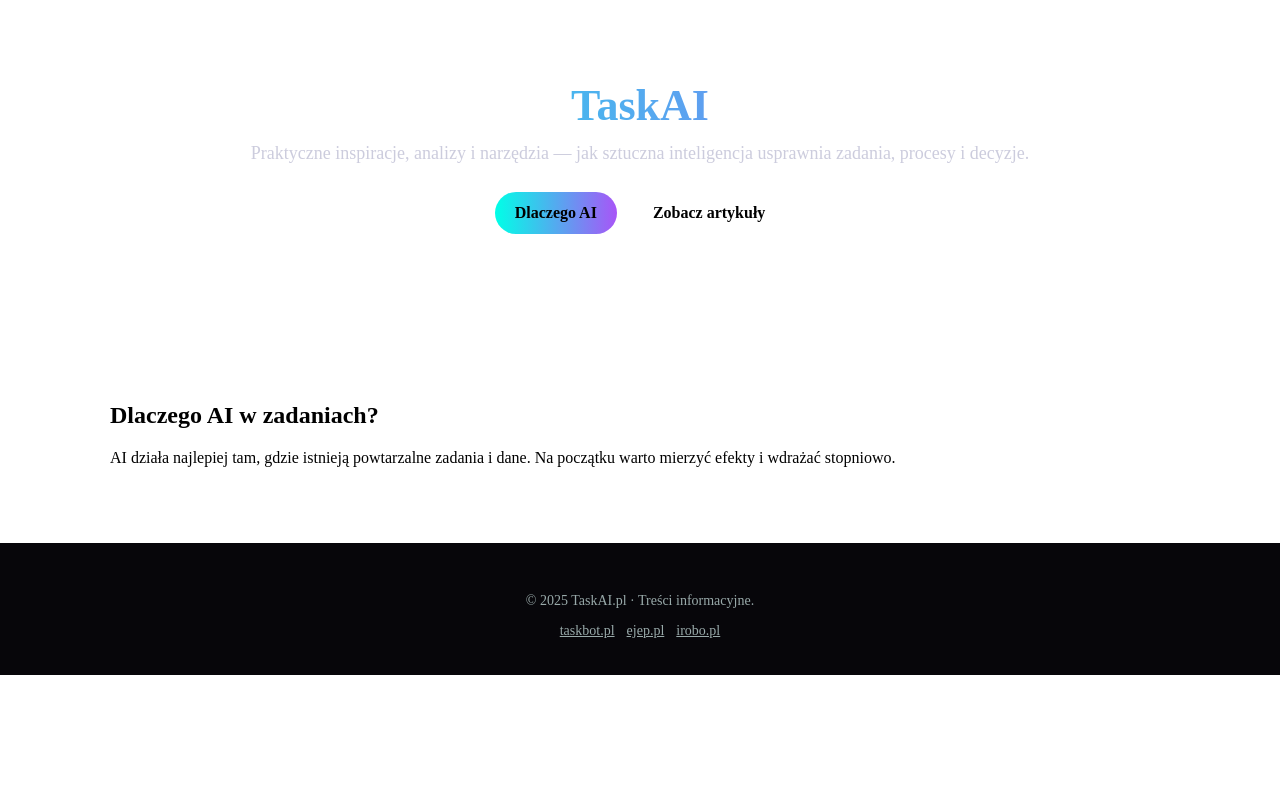
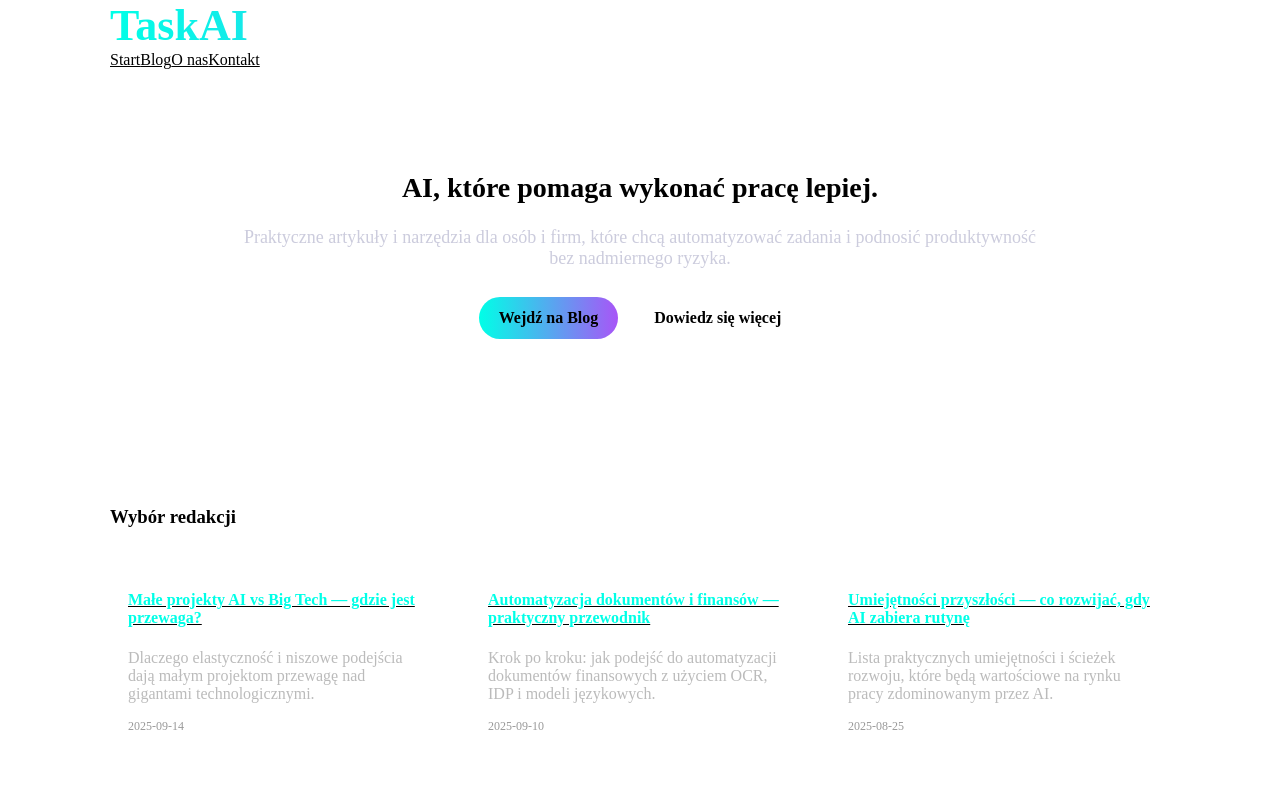
Before and after one commit to kmarcosMK/taskai, a Next.js app: page / in a window 1280 px wide. Shown: the top 800 px of the page. Built offline with nearby package versions, Linux system fonts and the light colour scheme.

Commit message:
Add files via upload

```diff
--- a/pages/_app.js
+++ b/pages/_app.js
@@ -1,2 +1,2 @@
 import '../styles/globals.css'
-export default function App({ Component, pageProps }) { return <Component {...pageProps} /> }
+export default function App({Component,pageProps}){return <Component {...pageProps} />}
--- a/pages/index.js
+++ b/pages/index.js
@@ -1,11 +1,66 @@
 import Head from 'next/head'
-export default function Home(){ return (
-  <div className="page">
-    <Head><title>TaskAI – AI w zadaniach i produktywności</title></Head>
-    <header className="hero"><div className="container"><h1 className="logo">TaskAI</h1><p className="subtitle">Praktyczne inspiracje, analizy i narzędzia — jak sztuczna inteligencja usprawnia zadania, procesy i decyzje.</p><div><a className="btn primary" href="#why">Dlaczego AI</a><a className="btn" href="/blog">Zobacz artykuły</a></div></div></header>
-    <main>
-      <section id="why" className="section"><div className="container"><h2>Dlaczego AI w zadaniach?</h2><p>AI działa najlepiej tam, gdzie istnieją powtarzalne zadania i dane. Na początku warto mierzyć efekty i wdrażać stopniowo.</p></div></section>
-    </main>
-    <footer className="footer"><div className="container"><p>© 2025 TaskAI.pl · Treści informacyjne.</p><div className="partner-links"><a href="https://taskbot.pl" target="_blank" rel="noopener noreferrer">taskbot.pl</a><a href="https://ejep.pl" target="_blank" rel="noopener noreferrer">ejep.pl</a><a href="https://irobo.pl" target="_blank" rel="noopener noreferrer">irobo.pl</a></div></div></footer>
-  </div>
-) }
+import Link from 'next/link'
+import { getSortedPostsMeta } from '../lib/posts'
+
+export async function getStaticProps(){
+  const posts = getSortedPostsMeta()
+  return { props: { posts } }
+}
+
+export default function Home({posts}){
+  return (
+    <div className="page">
+      <Head><title>TaskAI – AI w zadaniach i produktywności</title></Head>
+      <header className="header">
+        <div className="container">
+          <h1 className="logo">TaskAI</h1>
+          <nav className="nav">
+            <a href="/">Start</a>
+            <a href="/blog">Blog</a>
+            <a href="/about">O nas</a>
+            <a href="/contact">Kontakt</a>
+          </nav>
+        </div>
+      </header>
+
+      <section className="hero">
+        <div className="container">
+          <h2 style={{fontSize:28}}>AI, które pomaga wykonać pracę lepiej.</h2>
+          <p className="subtitle">Praktyczne artykuły i narzędzia dla osób i firm, które chcą automatyzować zadania i podnosić produktywność bez nadmiernego ryzyka.</p>
+          <div>
+            <a className="btn primary" href="/blog">Wejdź na Blog</a>
+            <a className="btn" href="/about">Dowiedz się więcej</a>
+          </div>
+        </div>
+      </section>
+
+      <main>
+        <section className="section alt">
+          <div className="container">
+            <h3>Wybór redakcji</h3>
+            <div className="grid">
+              {posts.slice(0,3).map(p=> (
+                <article key={p.slug} className="card">
+                  <h4><Link href={'/blog/'+p.slug}><a style={{color:'#00ffe7'}}>{p.title}</a></Link></h4>
+                  <p style={{color:'#bbb'}}>{p.description}</p>
+                  <p style={{fontSize:12,color:'#999'}}>{p.date}</p>
+                </article>
+              ))}
+            </div>
+          </div>
+        </section>
+      </main>
+
+      <footer className="footer">
+        <div className="container">
+          <p>© 2025 TaskAI.pl · Treści informacyjne. Częściowo generowane przy użyciu narzędzi AI.</p>
+          <div className="partner-links">
+            <a href="https://taskbot.pl" target="_blank" rel="noopener noreferrer">taskbot.pl</a>
+            <a href="https://ejep.pl" target="_blank" rel="noopener noreferrer">ejep.pl</a>
+            <a href="https://irobo.pl" target="_blank" rel="noopener noreferrer">irobo.pl</a>
+          </div>
+        </div>
+      </footer>
+    </div>
+  )
+}
```
Also changed, not shown: pages/about.js (+1 -12 lines), pages/contact.js (+1 -11 lines), pages/privacy.js (+1 -10 lines).
